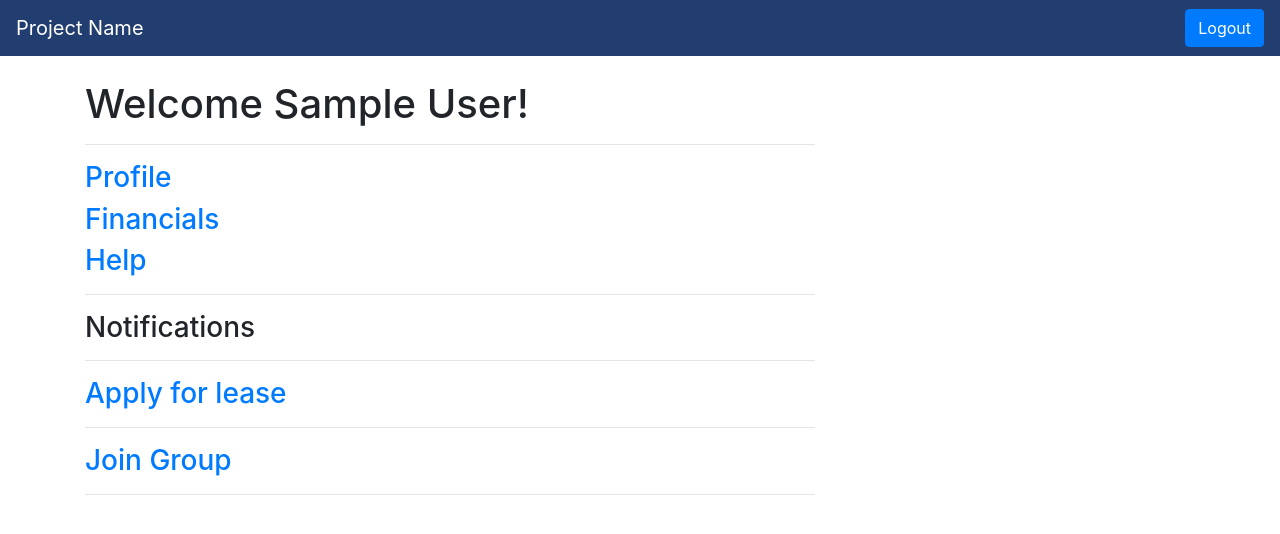
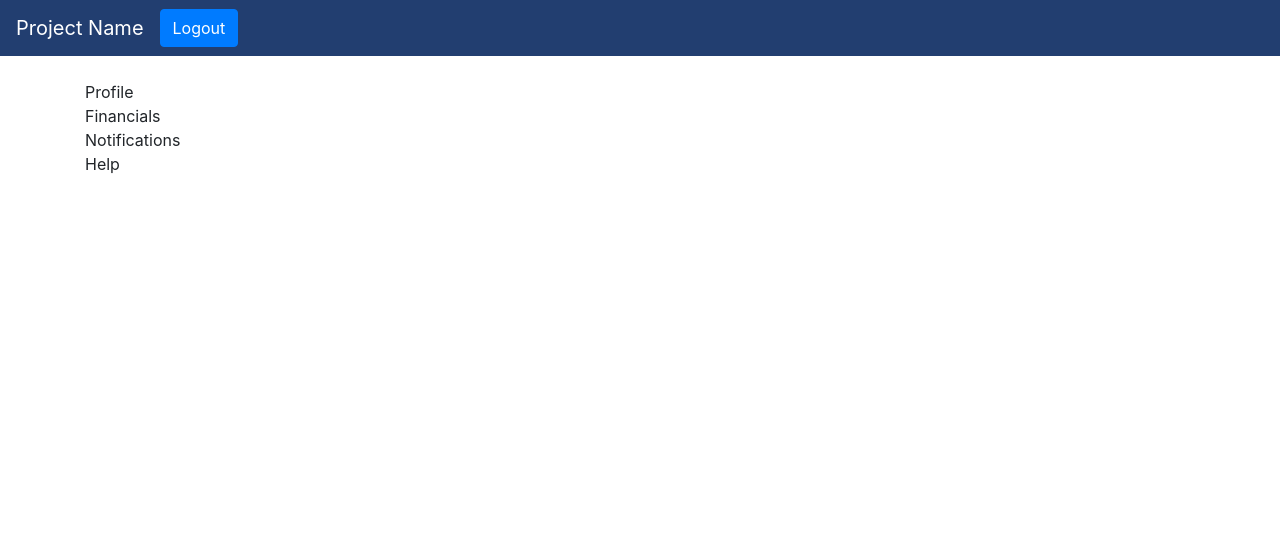
Before and after one commit to GUVHacks/GUVHacksProject, a Django app: page / in a window 1280 px wide. Shown: the top 534 px of the page. Run offline with Django 3.2, Linux system fonts and the light colour scheme; a user stored in the database is signed in; tables that the repository leaves empty hold one stand-in row (values such as "Sample post"); style sheets or scripts are compiled from the project's sources; some libraries are stand-ins or nearby versions.

Commit message:
nav index

```diff
--- a/core/templates/core/base/base.html
+++ b/core/templates/core/base/base.html
@@ -13,6 +13,7 @@
 
         <!-- Custom styles for this template -->
         <link rel="stylesheet" type="text/css" href="{% static 'styles.css' %}" />
+        <link rel="stylesheet" type="text/css" href="{% static 'custom.css' %}" />
         <script src="https://code.jquery.com/jquery-3.2.1.slim.min.js" integrity="sha384-KJ3o2DKtIkvYIK3UENzmM7KCkRr/rE9/Qpg6aAZGJwFDMVNA/GpGFF93hXpG5KkN" crossorigin="anonymous"></script>
     </head>
 
@@ -26,7 +27,6 @@
         <div class="container container-fluid">
             <div class="row">
                 <!-- Page container -->
-            <div class="col col-md-8">
                 <div class="page-container">
                         {% block messages %}
                             {% include 'core/base/messages.html' %}
--- a/core/templates/core/base/nav.html
+++ b/core/templates/core/base/nav.html
@@ -1,33 +1,6 @@
 <nav class="navbar navbar-expand-lg navbar-dark bg-navy">
   <a class="navbar-brand" href="/">Project Name</a>
-  <button class="navbar-toggler" type="button" data-toggle="collapse" data-target="#navbarSupportedContent" aria-controls="navbarSupportedContent" aria-expanded="false" aria-label="Toggle navigation">
-    <span class="navbar-toggler-icon"></span>
-  </button>
-
-  <div class="collapse navbar-collapse" id="navbarSupportedContent">
-    <ul class="navbar-nav mr-auto">
-      <!--
-      <li class="nav-item active">
-        <a class="nav-link" href="#">Home <span class="sr-only">(current)</span></a>
-      </li>
-      <li class="nav-item">
-        <a class="nav-link" href="#">Link</a>
-      </li>
-      <li class="nav-item dropdown">
-        <a class="nav-link dropdown-toggle" href="#" id="navbarDropdown" role="button" data-toggle="dropdown" aria-haspopup="true" aria-expanded="false">
-          Dropdown
-        </a>
-        <div class="dropdown-menu" aria-labelledby="navbarDropdown">
-          <a class="dropdown-item" href="#">Action</a>
-          <a class="dropdown-item" href="#">Another action</a>
-          <div class="dropdown-divider"></div>
-          <a class="dropdown-item" href="#">Something else here</a>
-        </div>
-      </li>
-      -->
-    </ul>
     {% if user.is_authenticated %}
    		<a href="{% url 'logout' %}" class="btn btn-primary">Logout</a>
    	{% endif %}
-  </div>
 </nav>
--- a/core/templates/core/index.html
+++ b/core/templates/core/index.html
@@ -2,25 +2,27 @@
 
 {% block content %}
 
-<h1>Welcome {{ user.account.name }}!</h1>
-<hr>
 
-<h3><a href="{% url 'profile' %}">Profile</a></h3>
-<h3><a href="{% url 'financials' %}">Financials</a></h3>
-<h3><a href="{% url 'faq' %}">Help</a></h3>
 
-<hr>
-
-<h3>Notifications</h3>
-
-<hr>
-
-<h3><a href="#">Apply for lease</a></h3>
-
-<hr>
-
-<h3><a href="#">Join Group</a></h3>
-
-<hr>
+<div class="container container-fluid">
+    <div class="buttons-box">
+        <div class="buttons-box-button">
+            <div class="button-image" style="background-image:url('')"></div>
+            <div class="button-label-content">Profile</div>
+        </div>
+        <div class="buttons-box-button">
+            <div class="button-image financials-icon"></div>
+            <div class="button-label-content">Financials</div>
+        </div>
+        <div class="buttons-box-button ">
+            <div class="button-image notifications-icon"></div>
+            <div class="button-label-content">Notifications</div>
+        </div>
+        <div class="buttons-box-button ">
+            <div class="button-image help-icon"></div>
+            <div class="button-label-content">Help</div>
+        </div>
+    </div> <!--buttons-box-->
+</div> <!--container-->
 
 {% endblock %}
```
Lines whose indentation alone changed are shown as unchanged.
